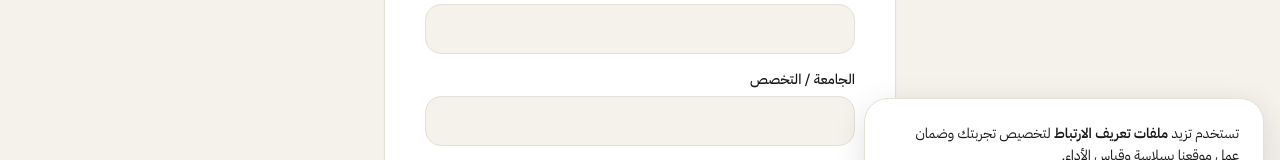
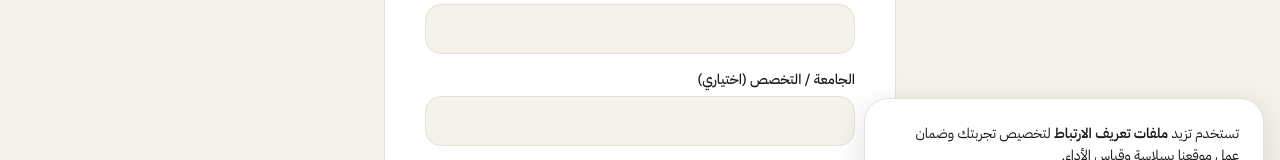
Before and after one commit to reimann314/tazido, a React (Vite) app: page /signup in a window 1280 px wide. Shown: the part 513-673 px from the top of the page. Built offline with nearby package versions, Linux system fonts and the light colour scheme; no server answers.

Commit message:
Make university and website fields fully optional in signup
Co-Authored-By: Claude Opus 4.7 (1M context) <noreply@anthropic.com>

```diff
--- a/src/pages/Auth.tsx
+++ b/src/pages/Auth.tsx
@@ -135,10 +135,10 @@ export default function Auth() {
               )}
               <Field name="email" type="email" label="البريد الإلكتروني" required />
               {mode === "signup" && role === "student" && (
-                <Field name="university" label="الجامعة / التخصص" />
+                <Field name="university" label="الجامعة / التخصص (اختياري)" />
               )}
               {mode === "signup" && role === "company" && (
-                <Field name="website" label="الموقع الإلكتروني" type="url" />
+                <Field name="website" label="الموقع الإلكتروني (اختياري)" placeholder="example.com" />
               )}
               <Field name="password" type="password" label="كلمة المرور" required />
 
@@ -180,11 +180,13 @@ function Field({
   label,
   type = "text",
   required,
+  placeholder,
 }: {
   name: string;
   label: string;
   type?: string;
   required?: boolean;
+  placeholder?: string;
 }) {
   return (
     <label className="block">
@@ -193,6 +195,7 @@ function Field({
         name={name}
         type={type}
         required={required}
+        placeholder={placeholder}
         className="w-full px-4 py-3 rounded-xl border border-border-light bg-surface focus:outline-none focus:border-brand focus:bg-white transition-colors"
       />
     </label>
```
